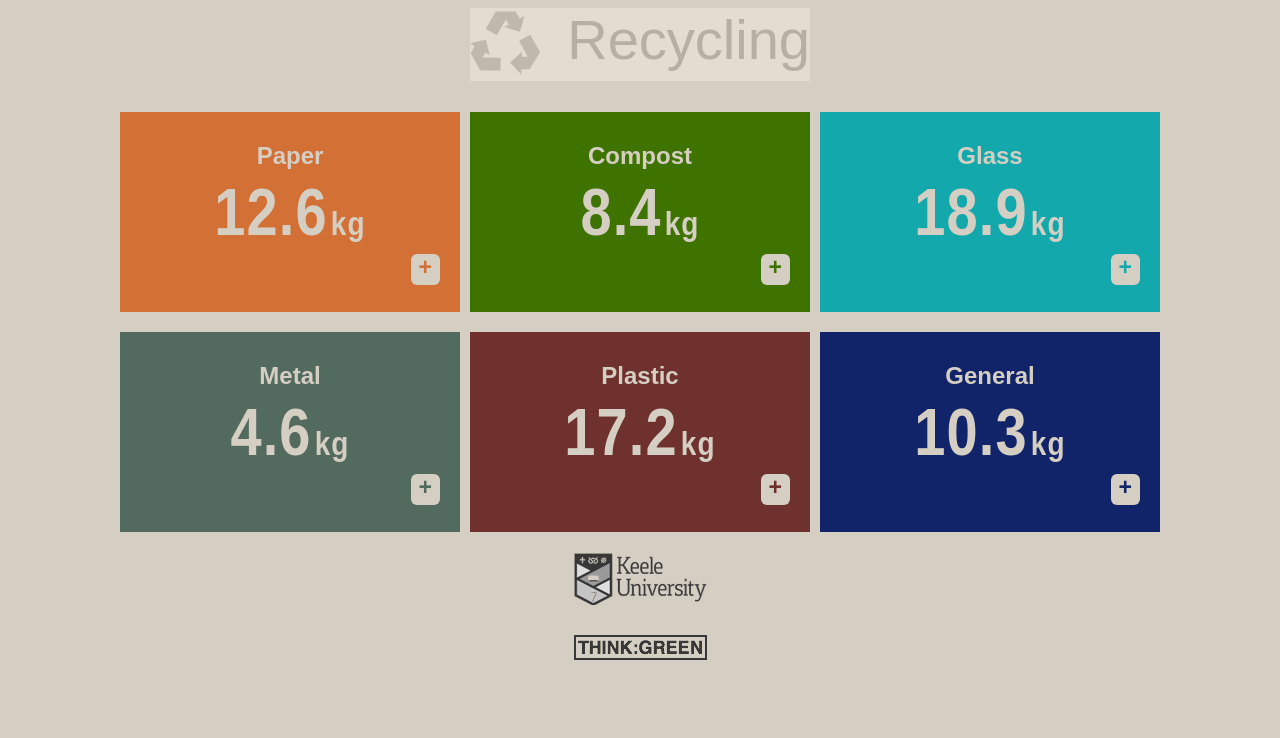
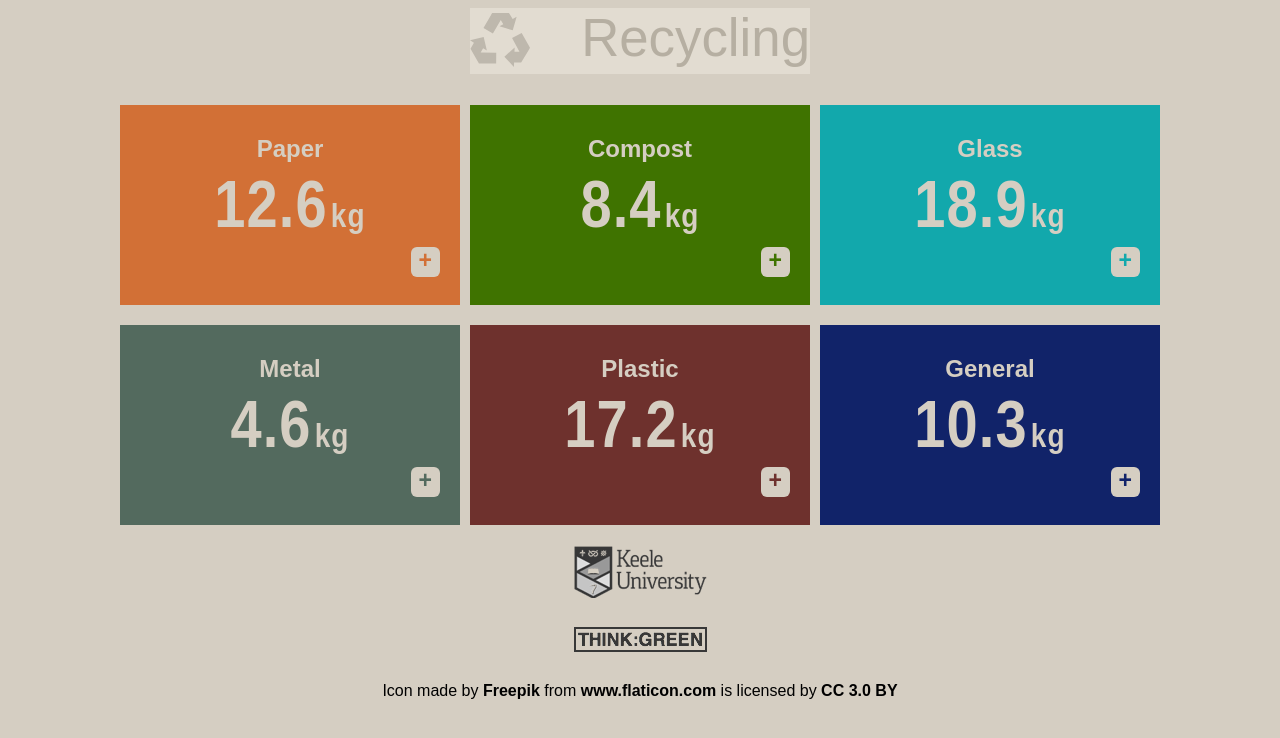
Before and after one commit to usmaanalii/keele-sustainability, a PHP site: page / in a window 1280 px wide. Shown: the top 738 px of the page. Run offline with PHP 8.4, Linux system fonts and the light colour scheme.

Commit message:
Added SVG reference link

```diff
--- a/index.html
+++ b/index.html
@@ -179,6 +179,7 @@
         <div>
             <img src="mockups/components/think-green.png" alt="Think Green">
         </div>
+        <div>Icon made by <a target="_blank" href="http://www.freepik.com" title="Freepik">Freepik</a> from <a target="_blank" href="http://www.flaticon.com" title="Flaticon">www.flaticon.com</a> is licensed by <a href="http://creativecommons.org/licenses/by/3.0/" title="Creative Commons BY 3.0" target="_blank">CC 3.0 BY</a></div>
     </footer>
 
     <script src="widget/js/widget.js"></script>
--- a/widget/css/widget.css
+++ b/widget/css/widget.css
@@ -10,8 +10,11 @@ body {
 	font-family: 'Work Sans', sans-serif;
 }
 
+/* Recycle Banner
+   ======================================================================== */
+
 header {
-	font-size: 3.5em;
+	font-size: 3.3em;
 	color: #b6afa2;
 	background: #e2dcd1;
 	width: 340px;
@@ -175,6 +178,12 @@ footer div {
 	text-align: center;
 }
 
+footer a {
+	text-decoration: none;
+	color: inherit;
+	font-weight: bold;
+}
+
 /* Main widget + toggled section colours
    ======================================================================== */
 
```
Also changed, not shown: mockups/components/recycling-logo.svg.
